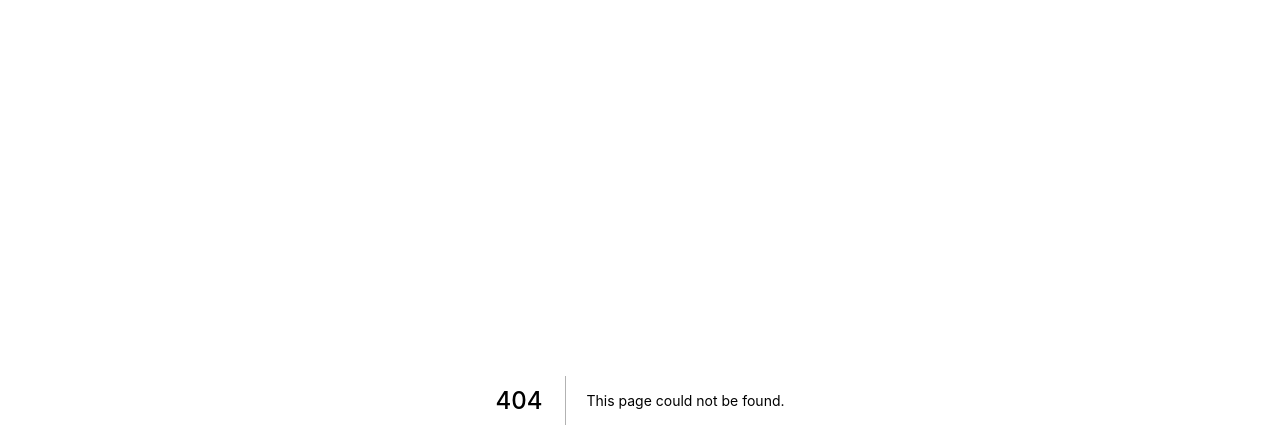
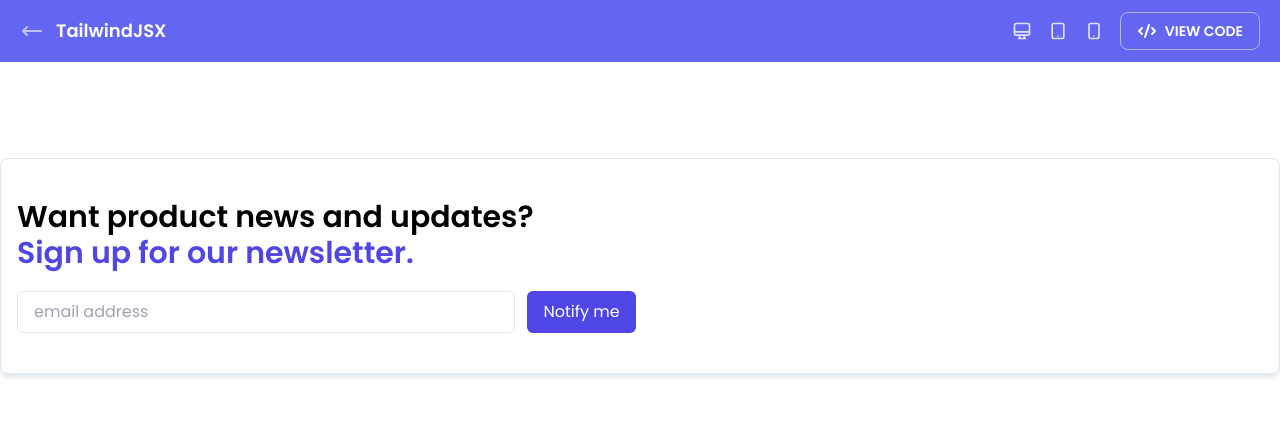
Before and after one commit to akhtersoyeb/tailwindJsx, a Next.js app: page /snippets/2 in a window 1280 px wide. Before the commit this address had no page. Shown: the top 448 px of the page. Built offline with nearby package versions, Linux system fonts and the light colour scheme.

Commit message:
added snippet - newsletter 1

```diff
--- a/libs/snippetData.json
+++ b/libs/snippetData.json
@@ -3,5 +3,11 @@
         "id": 1,
         "name": "pricing plans 1",
         "image": "snippetImages/pricing-plan-1.png"
+    },
+    {
+        "id": 2,
+        "name": "newsletter 1",
+        "image": "snippetImages/newsletter-1.png"
+
     }
 ]
--- /dev/null
+++ b/pages/snippets/2.js
@@ -0,0 +1,16 @@
+import SnippetLayout from '../../components/SnippetLayout'
+
+export default function newsletter_1() {
+    return (
+        <SnippetLayout>
+            <div className="my-20 container mx-auto px-4 py-10 border border-slate-200 rounded-lg shadow-md shadow-slate-300/50">
+                <h1 className="text-3xl font-semibold text-center sm:text-left">Want product news and updates?</h1>
+                <h1 className="text-3xl font-semibold text-indigo-600 text-center sm:text-left">Sign up for our newsletter.</h1>
+                <div className="pt-5 flex flex-col sm:flex-row gap-3 max-w-sm mx-auto sm:max-w-none">
+                    <input className="border border-slate-200 appearance-none focus:outline-indigo-500 md:w-2/5 rounded-md px-4 py-2 text-gray-600" type="text" placeholder="email address" />
+                    <button className="bg-indigo-600 text-white py-2 px-4 rounded-md">Notify me</button>
+                </div>
+            </div>
+        </SnippetLayout>
+    )
+}
```
Also changed, not shown: public/snippetImages/newsletter-1.png (added).
